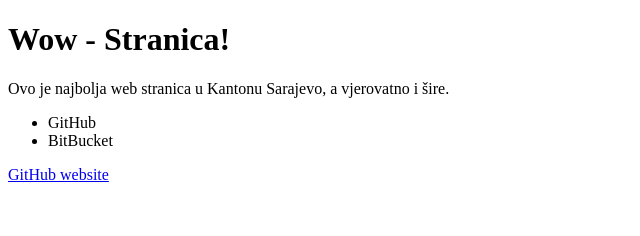
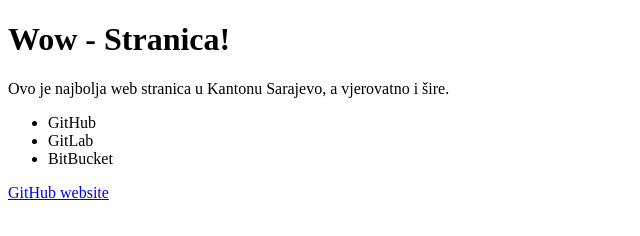
Before and after one commit to Herr-Hauptmann/encode-git, a plain HTML site: page index.html in a window 1280 px wide. Shown: the whole page, without its empty margins (0-640 px from the left). Drawn offline with Linux system fonts and the light colour scheme.

Commit message:
add gitlab to list - again

```diff
--- a/index.html
+++ b/index.html
@@ -10,6 +10,7 @@
     <p>Ovo je najbolja web stranica u Kantonu Sarajevo, a vjerovatno i šire.</p>
     <ul>
         <li>GitHub</li>
+        <li>GitLab</li>
         <li>BitBucket</li>
     </ul>
     <a href="http://www.github.com" target="_blank" rel="noopener noreferrer">GitHub website</a>
```
